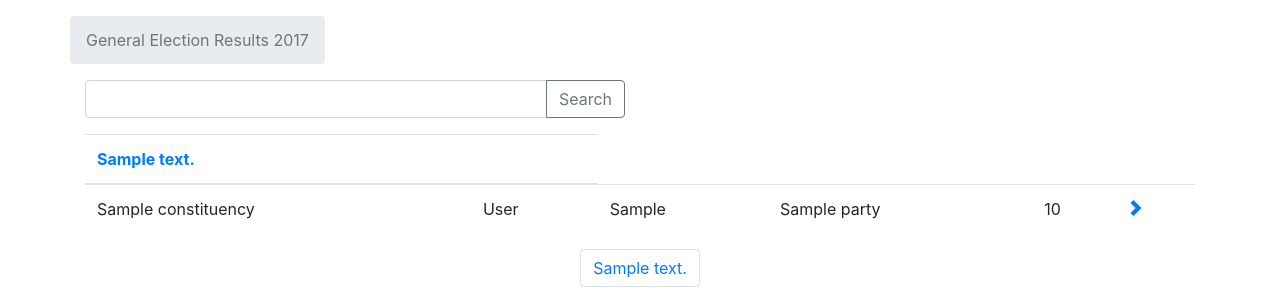
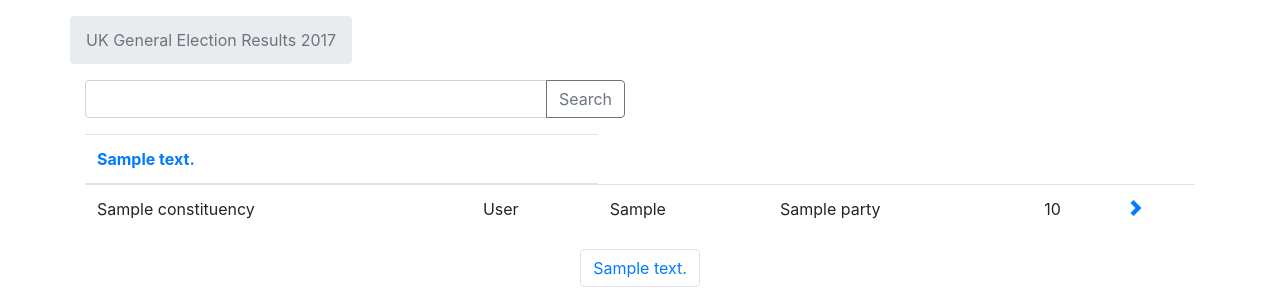
Before and after one commit to encode/hostedapi, a Python web app: template templates/table.html in a window 1280 px wide. Shown: the part 56-356 px from the top of the page. Run offline with Jinja, Linux system fonts and the light colour scheme; the template is opened without the code that fills it: most values are stand-ins (such as "Sample title", 1, 10 or a date in 2020); some libraries are stand-ins or nearby versions.

Commit message:
Tweak breadcrumb text

```diff
--- a/templates/detail.html
+++ b/templates/detail.html
@@ -6,7 +6,7 @@
     <div class="row pt-3">
       <nav>
         <ol class="breadcrumb">
-          <li class="breadcrumb-item"><a href="{{ url_for('homepage') }}">General Election Results 2017</a></li>
+          <li class="breadcrumb-item"><a href="{{ url_for('homepage') }}">UK General Election Results 2017</a></li>
           <li class="breadcrumb-item active">{{ item.first_name }} {{ item.surname }}</li>
         </ol>
       </nav>
--- a/templates/table.html
+++ b/templates/table.html
@@ -6,7 +6,7 @@
     <div class="row pt-3">
       <nav>
         <ol class="breadcrumb">
-          <li class="breadcrumb-item active">General Election Results 2017</li>
+          <li class="breadcrumb-item active">UK General Election Results 2017</li>
         </ol>
       </nav>
     </div>
```
